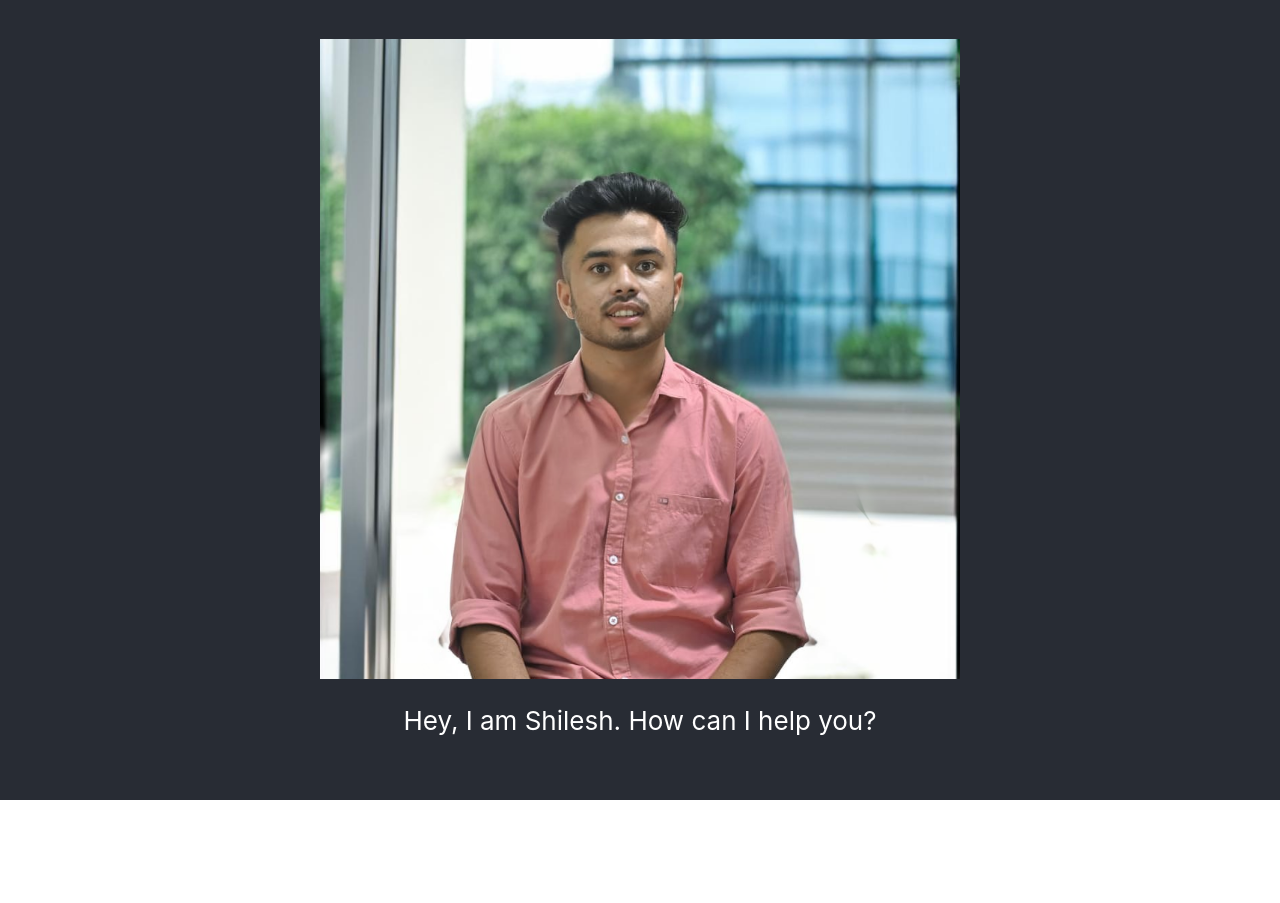
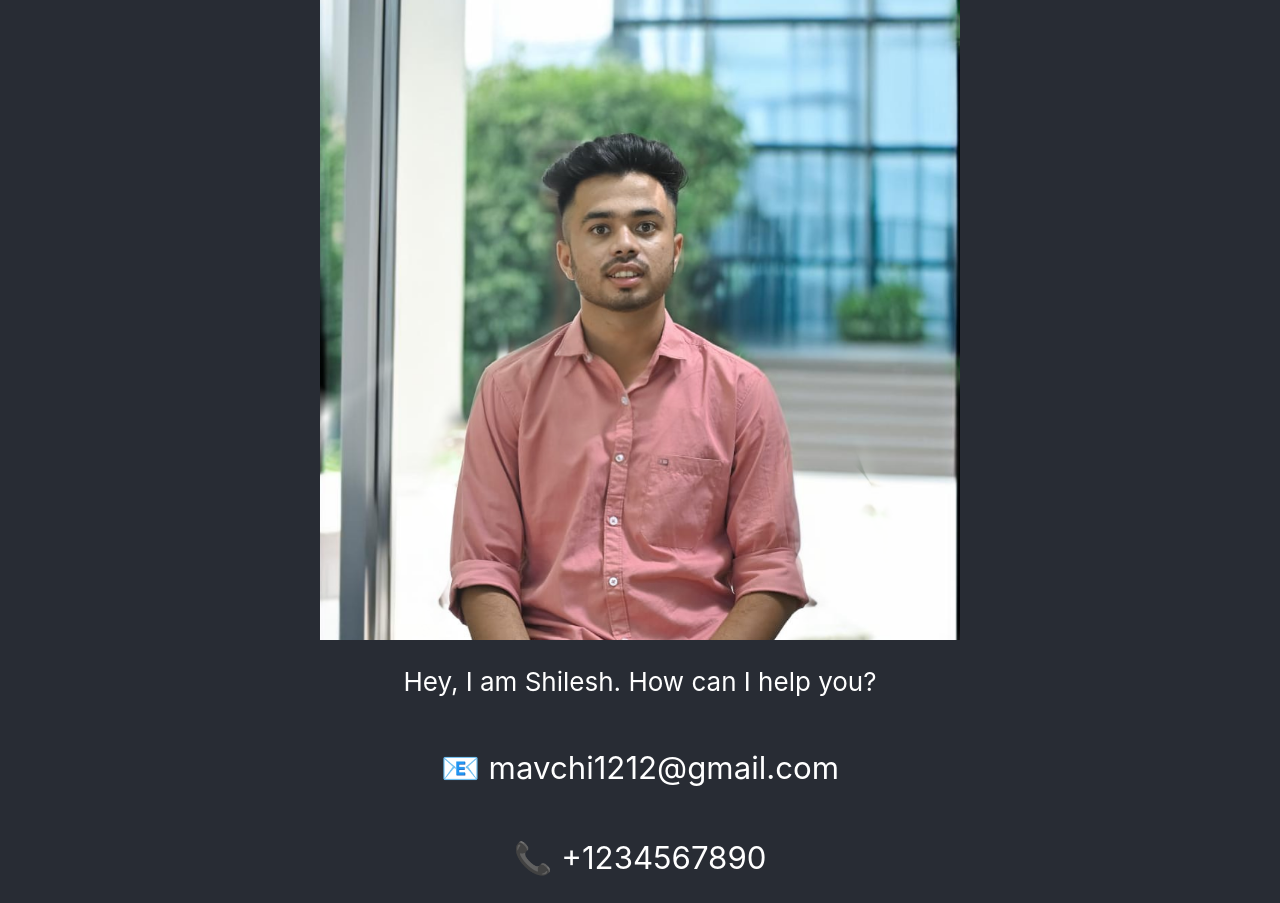
Before and after one commit to Dev-shilesh/shilesh-portfolio, a React (Create React App) app: page / in a window 1280 px wide. Before the commit the page ends 800 px from the top, so only its background shows below. Built offline with nearby package versions, Linux system fonts and the light colour scheme.

Commit message:
add personal contact her

```diff
--- a/src/App.css
+++ b/src/App.css
@@ -38,3 +38,15 @@
     transform: rotate(360deg);
   }
 }
+
+/* Added CSS for email and phone links */
+.App-link {
+  color: white;
+  text-decoration: none;
+  font-size: 1.2em;
+  margin: 10px 0;
+}
+
+.App-link:hover {
+  text-decoration: underline;
+}
--- a/src/App.js
+++ b/src/App.js
@@ -8,6 +8,16 @@ function App() {
         <p>
           Hey, I am Shilesh. How can I help you?
         </p>
+        <p>
+          <a href="mailto:mavchi1212@gmail.com" className="App-link">
+            📧 mavchi1212@gmail.com
+          </a>
+        </p>
+        <p>
+          <a href="tel:+1234567890" className="App-link">
+            📞 +1234567890
+          </a>
+        </p>
       </header>
     </div>
   );
```
